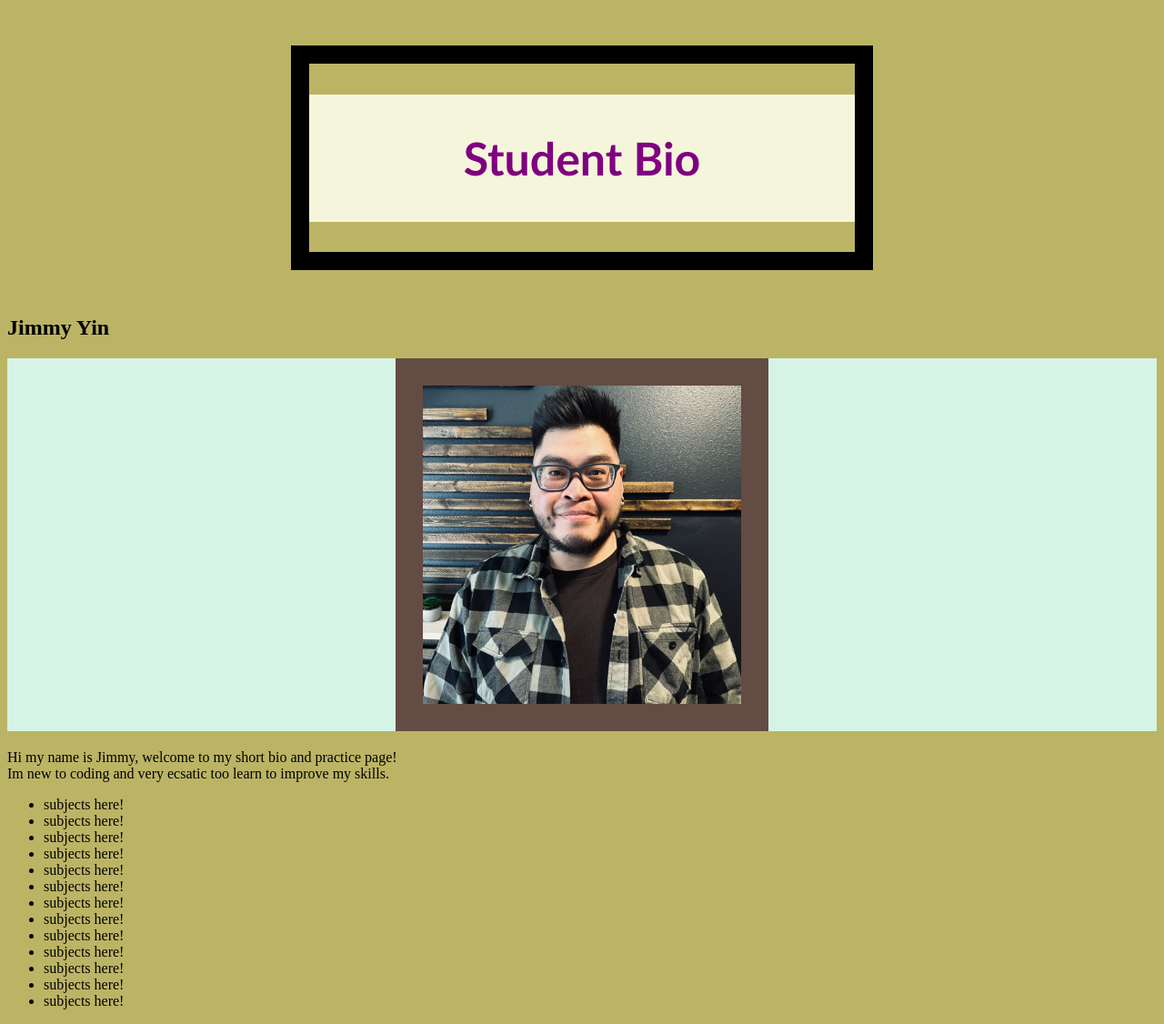
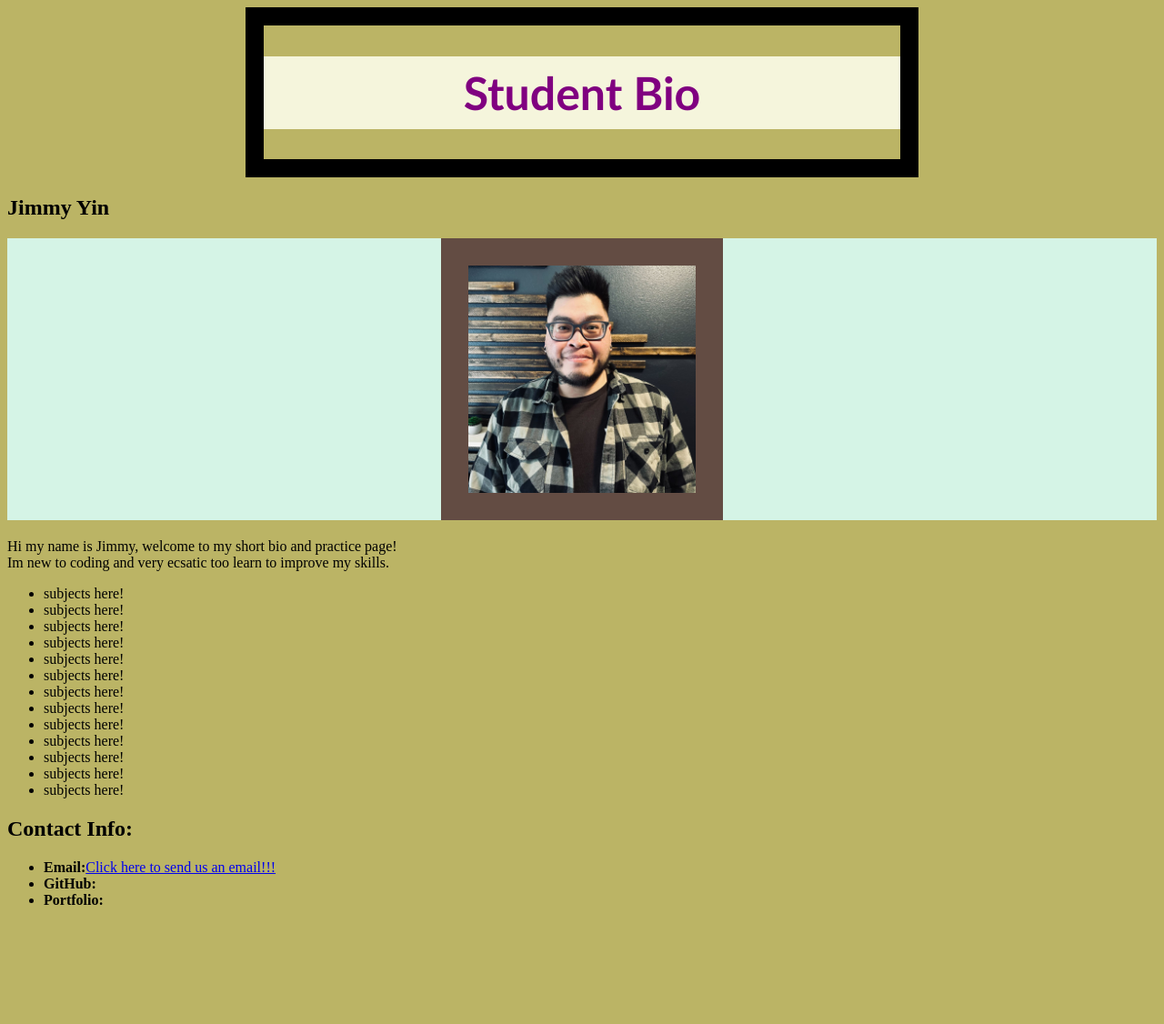
Before and after one commit to xKranze/profile-practice, a plain HTML site: page index.html in a window 1280 px wide. Shown: the whole page at 91% size. After the commit the page ends 1015 px from the top, so only its background shows below. Drawn offline with Linux system fonts and the light colour scheme.

Commit message:
added contact info and aranged borders

```diff
--- a/assets/style.css
+++ b/assets/style.css
@@ -1,8 +1,8 @@
 .box-head {
     color: purple;
     background-color: beige;
-    padding-bottom: 40px;
-    padding-top: 40px;
+    padding-bottom: 10px;
+    padding-top: 10px;
     text-align: center;
     font-family: 'Trebuchet MS', 'Lucida Sans Unicode', 'Lucida Grande', 'Lucida Sans', Arial, sans-serif;
     font-size: 50px
@@ -14,11 +14,12 @@ img {
     margin: 20px auto
 }
 
+/* centering img Whatever width you choose, the image will need to have equal left and right margins. You can achieve this easily by giving the margin property a value of auto:
+ */
 .main-border {
     border: 20px solid black;
-    width: 600px;
-    height: 400x;
-    margin: 50px auto;
+    width: 700px;
+    margin: 0px auto;
 }
 
 
@@ -34,7 +35,7 @@ img {
     display: block;
     margin-left: auto;
     margin-right: auto;
-    width: 350px;
+    width: 250px;
 }
 
 /* Set background colors for different elements: */
--- a/index.html
+++ b/index.html
@@ -39,23 +39,18 @@
             <li>subjects here!</li>
             <li>subjects here!</li>
 
-
-
         </ul>
-
-
-
-
-
-
-
     </section>
 
+    <section>
+        <h2>Contact Info:</h2>
+        <ul>
+            <li><strong>Email:</strong><a href=mailto:agentavery@sample.com?subject="HTML link">Click here to send us an email!!!</a></li>
+            <li><strong>GitHub:</strong></li>
+            <li><Strong>Portfolio:</Strong></li>
+    </section>
 
-
-
-
-
+    </ul>
 
 </body>
 
```
